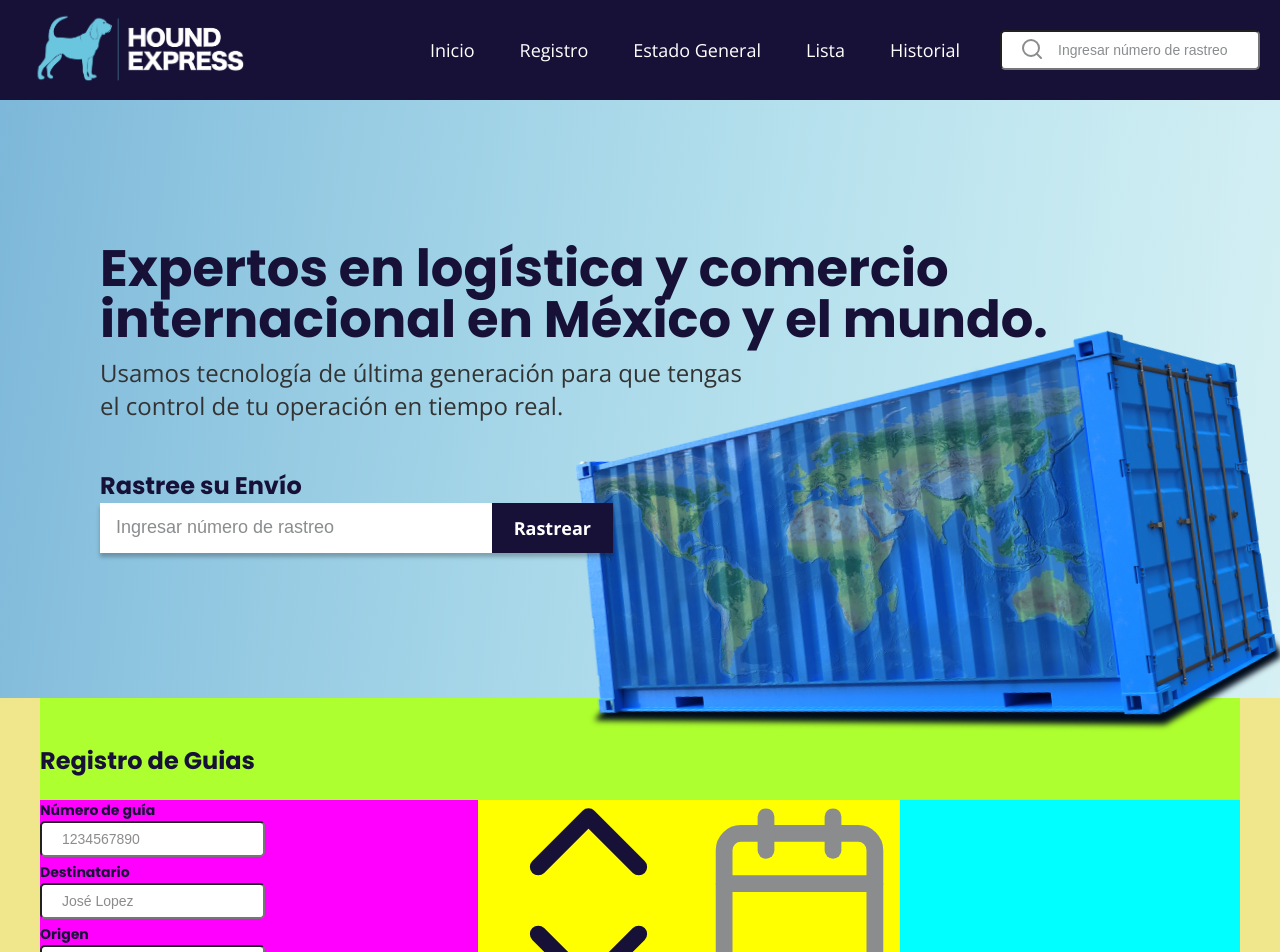
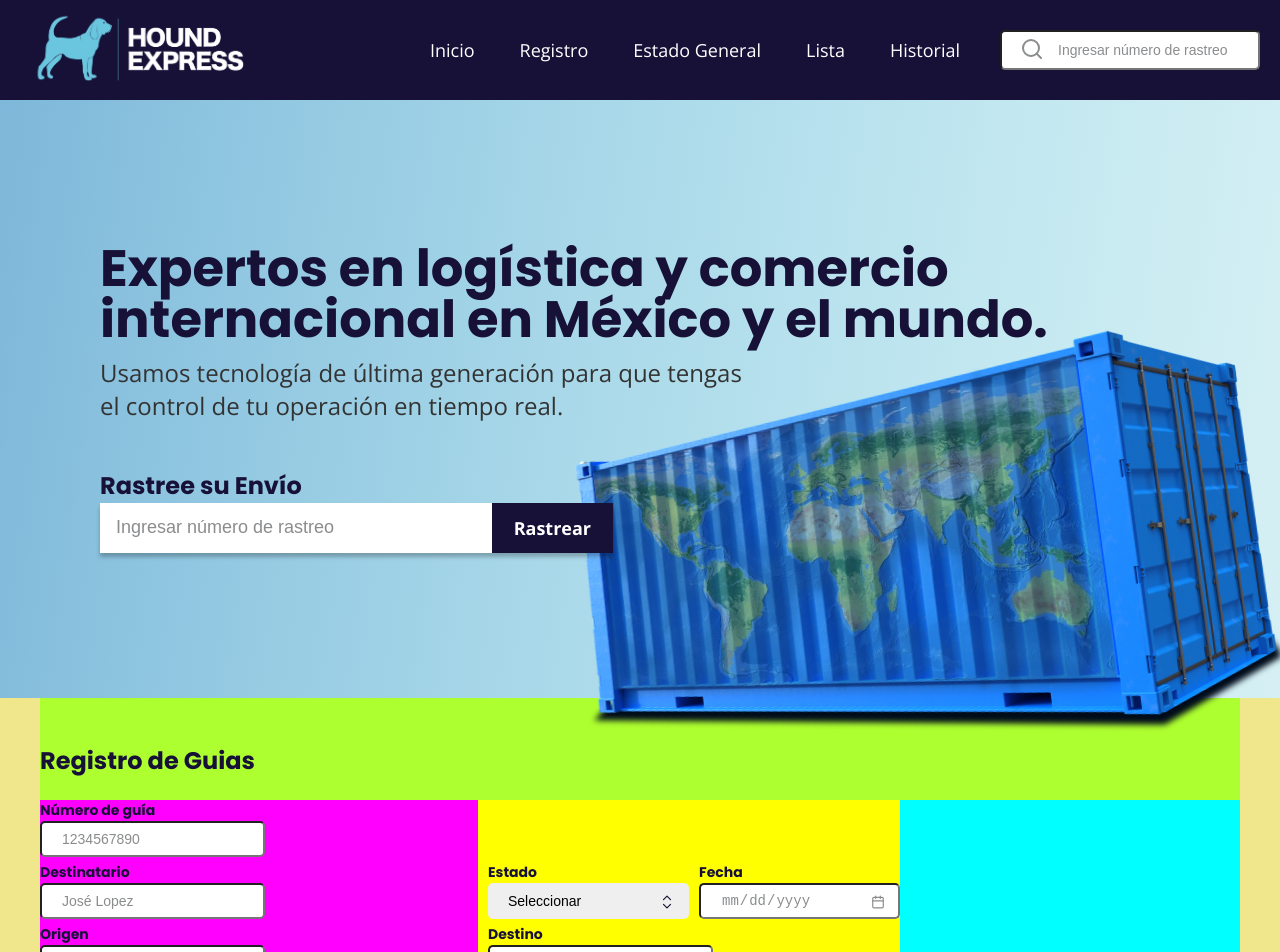
Before and after one commit to ego-mejia/hound-express-react, a React (Vite) app: page / in a window 1280 px wide. Shown: the top 952 px of the page. Built offline with nearby package versions, Linux system fonts and the light colour scheme.

Commit message:
styled input fields for register form

```diff
--- a/src/components/Register/index.tsx
+++ b/src/components/Register/index.tsx
@@ -8,6 +8,8 @@ import {
   FormElement,
   FormContainerRight,
   StateDateFlexbox,
+  FormIcon,
+  DateSelectorInput,
 } from "./style";
 
 // Assets
@@ -66,7 +68,7 @@ const Register = () => {
                 // class="state-date-flex"
                 >
                   <FormElement>
-                    <img
+                    <FormIcon
                       // class="form-icon"
                       src={icons.topDownArrows}
                       alt=""
@@ -89,13 +91,13 @@ const Register = () => {
                     </select>
                   </FormElement>
                   <FormElement>
-                    <img
+                    <FormIcon
                       // class="form-icon"
                       src={icons.calendar}
                       alt=""
                     />
                     <h4>Fecha</h4>
-                    <input
+                    <DateSelectorInput
                       // class="date-selector"
                       type="date"
                     />
--- a/src/components/Register/style.ts
+++ b/src/components/Register/style.ts
@@ -114,11 +114,30 @@ export const FormElement = styled.form`
     } */
 `;
 
-// /* Para eliminar el icono predeterminado de chromo para calendario. */
-// .date-selector::-webkit-calendar-picker-indicator {
-//     display: none;
-//   }
+export const DateSelectorInput = styled.input`
+    appearance: none;
+    -webkit-appearance: none;
+    -moz-appearance: none;
+    color: black;
 
-// input[type="date"]::-webkit-datetime-edit {
-//     color: $placeholder-text;
-//     }
+    /* Para eliminar el icono predeterminado de chromo para calendario. */
+    &::-webkit-calendar-picker-indicator {
+        opacity: 0;
+        cursor: pointer;
+        position: absolute;
+        right: 15px; // ! right: 0;
+    }
+    &::-webkit-datetime-edit {
+        color: ${({ theme }) => theme.colors.placeholderText};
+    }
+
+`;
+
+
+
+export const FormIcon = styled.img`
+    position: absolute;
+    width: 14px;
+    bottom: 15px;
+    right: 15px;
+`;
```
